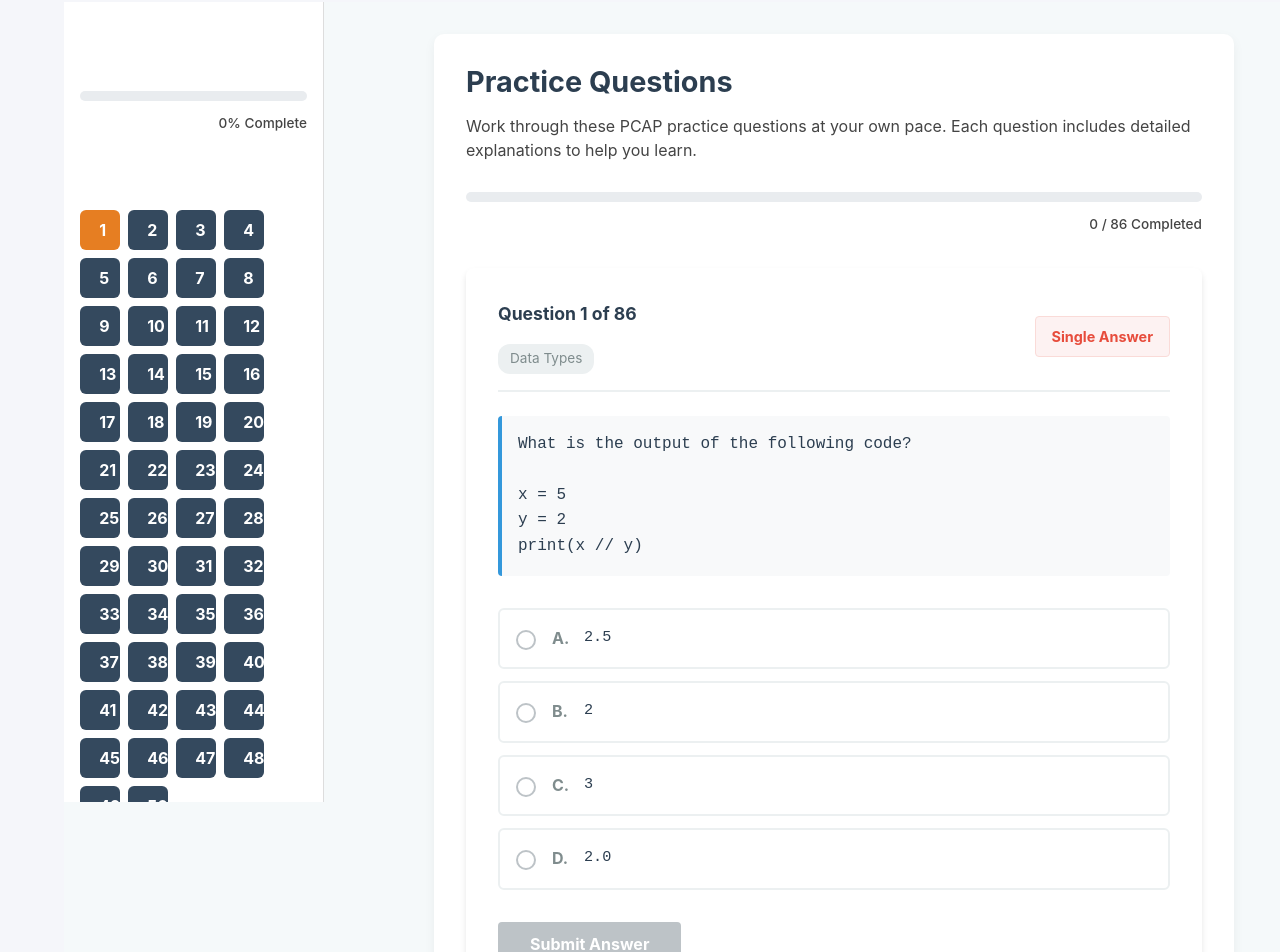
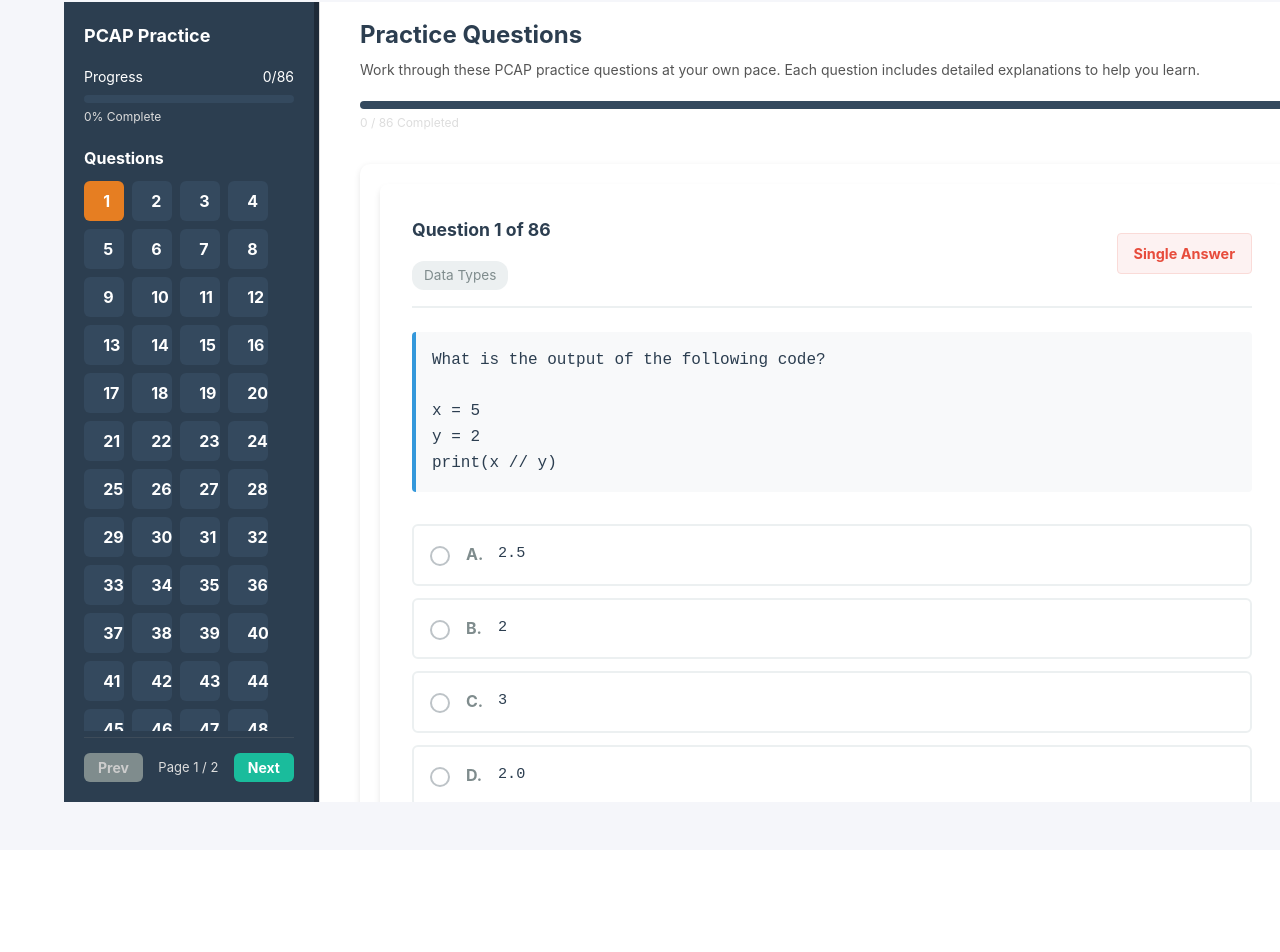
Before and after one commit to 2300031594pranay/pcap-mock-platform, a React (Vite) app: page /practice in a window 1280 px wide. Shown: the part 116-1068 px from the top of the page. After the commit the page ends 966 px from the top, so only its background shows below. Built offline with nearby package versions, Linux system fonts and the light colour scheme.

Commit message:
changed the practicequestion.tsx and css

```diff
--- a/src/components/PractiseSidebar.tsx
+++ b/src/components/PractiseSidebar.tsx
@@ -1,11 +1,10 @@
 import React, { useState } from "react";
-import "./PractiseSidebar.css";
 
 interface PracticeSidebarProps {
   totalQuestions: number;
   currentQuestionIndex: number;
   answeredQuestions: Set<number>;   // ✅ answered but not submitted
-  submittedQuestions: Set<number>;  // ✅ new: fully submitted
+  submittedQuestions: Set<number>;  // ✅ fully submitted
   onQuestionSelect: (index: number) => void;
 }
 
@@ -26,6 +25,152 @@ const PracticeSidebar: React.FC<PracticeSidebarProps> = ({
   const visibleQuestions = Array.from({ length: totalQuestions }, (_, i) => i).slice(start, end);
 
   return (
+    <>
+      {/* ✅ CSS injected directly into component */}
+      <style>{`
+        .practice-sidebar {
+          width: 250px;
+          background: #2c3e50;
+          color: #fff;
+          padding: 20px;
+          height: 100vh;
+          box-sizing: border-box;
+          display: flex;
+          flex-direction: column;
+          justify-content: space-between; /* pagination at bottom */
+        }
+
+        .sidebar-header h2 {
+          margin-bottom: 15px;
+          font-size: 18px;
+        }
+
+        .progress-container {
+          margin-bottom: 20px;
+        }
+
+        .progress-label {
+          display: flex;
+          justify-content: space-between;
+          font-size: 14px;
+        }
+
+        .progress-bar {
+          background: #34495e;
+          border-radius: 6px;
+          height: 8px;
+          margin-top: 6px;
+          overflow: hidden;
+        }
+
+        .progress-fill {
+          background: #1abc9c;
+          height: 100%;
+          transition: width 0.3s ease-in-out;
+        }
+
+        .progress-text {
+          font-size: 12px;
+          margin-top: 4px;
+          color: #ddd;
+        }
+
+        .sidebar-content h3 {
+          font-size: 16px;
+          margin-bottom: 10px;
+        }
+
+        .question-list {
+          display: flex;
+          flex-wrap: wrap;
+          gap: 8px;
+          overflow-y: auto;
+          max-height: calc(100vh - 250px); /* ✅ keeps sidebar scrollable */
+        }
+
+        .question-btn {
+          width: 40px;
+          height: 40px;
+          background: #34495e;
+          color: #fff;
+          border: none;
+          border-radius: 6px;
+          cursor: pointer;
+          font-weight: bold;
+          transition: 0.3s;
+        }
+
+        .question-btn:hover {
+          background: #1abc9c;
+        }
+
+        .question-btn.current {
+          background: #e67e22; /* orange for current */
+        }
+
+        .question-btn.answered {
+          background: #f1c40f; /* yellow for answered but not submitted */
+          color: #000;
+        }
+
+        .question-btn.submitted {
+          background: #2ecc71; /* green for submitted */
+          color: #fff;
+        }
+
+        .pagination-controls {
+          display: flex;
+          justify-content: space-between;
+          align-items: center;
+          margin-top: auto;
+          padding-top: 15px;
+          border-top: 1px solid #3e4c5a;
+        }
+
+        .pagination-controls button {
+          padding: 6px 14px;
+          font-size: 14px;
+          font-weight: bold;
+          border: none;
+          border-radius: 6px;
+          cursor: pointer;
+          transition: 0.2s ease-in-out;
+        }
+
+        .pagination-controls button:disabled {
+          background: #7f8c8d;
+          color: #ccc;
+          cursor: not-allowed;
+        }
+
+        .pagination-controls button:not(:disabled) {
+          background: #1abc9c;
+          color: #fff;
+        }
+
+        .pagination-controls button:not(:disabled):hover {
+          background: #16a085;
+        }
+
+        .pagination-controls span {
+          font-size: 13px;
+          color: #ddd;
+        }
+
+        /* ✅ Mobile responsive */
+        @media (max-width: 768px) {
+          .practice-sidebar {
+            width: 100%;
+            height: auto;
+            max-height: 200px; /* collapsible height */
+          }
+
+          .question-list {
+            max-height: 120px; /* limit inside mobile */
+          }
+        }
+      `}</style>
+
       <div className="practice-sidebar">
         {/* Header */}
         <div className="sidebar-header">
@@ -43,7 +188,9 @@ const PracticeSidebar: React.FC<PracticeSidebarProps> = ({
                 style={{ width: `${progressPercentage}%` }}
               />
             </div>
-          <p className="progress-text">{Math.round(progressPercentage)}% Complete</p>
+            <p className="progress-text">
+              {Math.round(progressPercentage)}% Complete
+            </p>
           </div>
         </div>
 
@@ -55,7 +202,8 @@ const PracticeSidebar: React.FC<PracticeSidebarProps> = ({
               const questionNumber = index + 1;
               const isCurrent = index === currentQuestionIndex;
               const isSubmitted = submittedQuestions.has(questionNumber);
-            const isAnswered = answeredQuestions.has(questionNumber) && !isSubmitted;
+              const isAnswered =
+                answeredQuestions.has(questionNumber) && !isSubmitted;
 
               return (
                 <button
@@ -84,7 +232,8 @@ const PracticeSidebar: React.FC<PracticeSidebarProps> = ({
             Prev
           </button>
           <span>
-          Page {sidebarPage + 1} / {Math.ceil(totalQuestions / QUESTIONS_PER_PAGE)}
+            Page {sidebarPage + 1} /{" "}
+            {Math.ceil(totalQuestions / QUESTIONS_PER_PAGE)}
           </span>
           <button
             onClick={() =>
@@ -96,6 +245,7 @@ const PracticeSidebar: React.FC<PracticeSidebarProps> = ({
           </button>
         </div>
       </div>
+    </>
   );
 };
 
--- a/src/pages/PracticeQuestions.css
+++ b/src/pages/PracticeQuestions.css
@@ -1,162 +1,122 @@
-/* === Layout === */
-.practice-layout {
+.practice-container {
   display: flex;
-  width: 100vw;
-  min-height: 100vh;
-  background-color: #f5f9fa;
+  height: 100vh;  /* full screen height */
+  width: 100vw;   /* full screen width */
+  margin: 0;
+  padding: 0;
+  background: #f9fafb;
+}
+
+/* Sidebar fixed left */
+.sidebar {
+  width: 20%;
+  min-width: 220px;
+  max-width: 300px;
+  background: #1e2a38;
+  color: white;
+  height: 100vh;
+  overflow-y: auto;
+  border-right: 1px solid #ddd;
+}
+
+/* Main content */
+.questions {
+  flex: 1; /* take remaining width */
+  padding: 20px 40px;
+  overflow-y: auto;
+  background: #fff;
+}
+
+/* Page title & desc */
+.page-title {
+  font-size: 24px;
+  font-weight: bold;
+  margin-bottom: 10px;
+  color: #2c3e50;
+}
+
+.page-desc {
+  font-size: 14px;
+  color: #555;
+  margin-bottom: 20px;
+}
+
+/* Progress bar */
+.progress-container {
+  margin-bottom: 20px;
+}
+.progress-bar {
+  background: #e0e0e0;
+  border-radius: 6px;
+  height: 10px;
   overflow: hidden;
 }
-
-/* Sidebar */
-.practice-sidebar {
-  width: 260px;
-  background: #ffffff;
-  border-right: 1px solid #ddd;
-  padding: 1rem;
-  box-sizing: border-box;
-  display: flex;
-  flex-direction: column;
-  gap: 1.5rem;
-  overflow-y: auto;       /* ✅ makes it scrollable */
-  max-height: 100vh;      /* ✅ prevents it from overflowing screen */
+.progress-fill {
+  background: #1abc9c;
+  height: 100%;
+  transition: width 0.3s ease-in-out;
+}
+.progress-text {
+  font-size: 13px;
+  color: #333;
+  margin-top: 6px;
 }
 
-.practice-sidebar h2 {
-  font-size: 1.1rem;
-  margin-bottom: 0.5rem;
-}
-
-/* === Progress Bar (used in both sidebar + main) === */
-.progress-container {
-  display: flex;
-  flex-direction: column;
-  gap: 0.5rem;
-  margin-bottom: 1rem;
-}
-
-.progress-bar {
-  height: 10px;
-  background: #e9ecef;
-  border-radius: 6px;
-  overflow: hidden;
-}
-
-.progress-fill {
-  height: 100%;
-  background: #007bff;
-  transition: width 0.3s ease;
-}
-
-.progress-text {
-  font-size: 0.85rem;
-  font-weight: 500;
-  color: #444;
-  text-align: right;
-}
-
-/* === Question nav inside sidebar === */
-.sidebar-question-grid {
-  display: grid;
-  grid-template-columns: repeat(auto-fill, minmax(40px, 1fr));
-  gap: 0.5rem;
-}
-
-.sidebar-question-btn {
-  padding: 0.6rem;
-  border: 1px solid #cccccc;
-  background: #f8f9fa;
-  border-radius: 6px;
-  font-size: 0.9rem;
-  font-weight: bold;
-  cursor: pointer;
-  transition: all 0.2s ease;
-}
-
-.sidebar-question-btn.active {
-  background: #007bff;
-  color: #fff;
-  border-color: #007bff;
-}
-
-.sidebar-question-btn.completed {
-  background: #d4edda;
-  border-color: #28a745;
-  color: #155724;
-}
-
-.sidebar-question-btn:hover {
-  background: #e2e6ea;
-}
-
-/* === Main content === */
-.practice-main {
-  flex: 1;
-  padding: 2rem;
-  background: #f5f9fa;
-  box-sizing: border-box;
-
-  display: flex;
-  justify-content: center; /* center the content */
-  align-items: flex-start;
-}
-
-.practice-content {
-  max-width: 800px; /* ✅ controls readability */
+/* Question card wrapper */
+.question-section {
   width: 100%;
   background: #fff;
-  padding: 2rem;
+  padding: 20px;
   border-radius: 10px;
-  box-shadow: 0 4px 12px rgba(0, 0, 0, 0.05);
-}
-
-.practice-content h1 {
-  font-size: 1.8rem;
-  margin-bottom: 1rem;
-}
-
-.practice-description {
-  margin-bottom: 1.5rem;
-  font-size: 1rem;
-  color: #444;
-  line-height: 1.5;
-}
-
-/* Question card section */
-.question-section {
-  margin-top: 1.5rem;
+  box-shadow: 0 2px 6px rgba(0,0,0,0.1);
 }
 
 /* Navigation buttons */
 .navigation-buttons {
-  margin-top: 1.5rem;
   display: flex;
   justify-content: space-between;
-  gap: 1rem;
+  margin-top: 20px;
+}
+.btn {
+  padding: 10px 20px;
+  font-size: 14px;
+  font-weight: bold;
+  border: none;
+  border-radius: 6px;
+  cursor: pointer;
+  transition: 0.2s;
+}
+.btn-primary {
+  background: #1abc9c;
+  color: #fff;
+}
+.btn-primary:hover {
+  background: #16a085;
+}
+.btn-secondary {
+  background: #95a5a6;
+  color: #fff;
+}
+.btn-secondary:hover {
+  background: #7f8c8d;
+}
+.btn:disabled {
+  background: #bdc3c7;
+  cursor: not-allowed;
 }
 
-.btn {
-  padding: 0.6rem 1.4rem;
-  border: none;
-  border-radius: 6px;
-  font-size: 1rem;
-  cursor: pointer;
-  transition: all 0.2s ease;
+/* Responsive */
+@media (max-width: 768px) {
+  .practice-container {
+    flex-direction: column;
+  }
+  .sidebar {
+    width: 100%;
+    height: auto;
+    max-width: 100%;
+  }
+  .questions {
+    width: 100%;
+    padding: 15px;
+  }
 }
-
-.btn-primary {
-  background-color: #007bff;
-  color: white;
-}
-
-.btn-primary:hover {
-  background-color: #0069d9;
-}
-
-.btn-secondary {
-  background-color: #6c757d;
-  color: white;
-}
-
-.btn-secondary:hover {
-  background-color: #5a6268;
-}
--- a/src/pages/PracticeQuestions.tsx
+++ b/src/pages/PracticeQuestions.tsx
@@ -19,88 +19,64 @@ export default function PracticeQuestions() {
   const [questions] = useState<Question[]>(questionsData.slice(0, 86));
   const [currentQuestionIndex, setCurrentQuestionIndex] = useState(0);
 
-  // Store answered questions as set of IDs
   const [answeredQuestions, setAnsweredQuestions] = useState<Set<number>>(
     new Set()
   );
-
-  // Store selected answers per question (supporting multi-choice)
   const [selectedAnswersMap, setSelectedAnswersMap] = useState<{
     [key: number]: number[];
   }>({});
 
-  // Load saved progress from localStorage
+  // Load saved progress
   useEffect(() => {
     const savedIndex = localStorage.getItem("practice_current_question_index");
     const savedAnswered = localStorage.getItem("practice_answered_questions");
     const savedSelected = localStorage.getItem("practice_selected_answers");
-
-    console.log("Loading from localStorage:", {
-      savedIndex,
-      savedAnswered,
-      savedSelected,
-    });
 
     if (savedIndex) setCurrentQuestionIndex(parseInt(savedIndex, 10));
     if (savedAnswered) {
       try {
         const answeredArray = JSON.parse(savedAnswered);
         setAnsweredQuestions(new Set(answeredArray));
-      } catch (error) {
-        console.error("Error parsing answered questions:", error);
+      } catch {
         setAnsweredQuestions(new Set());
       }
     }
     if (savedSelected) {
       try {
         setSelectedAnswersMap(JSON.parse(savedSelected));
-      } catch (error) {
-        console.error("Error parsing selected answers:", error);
+      } catch {
         setSelectedAnswersMap({});
       }
     }
   }, []);
 
-  // Save current index
+  // Save progress
   useEffect(() => {
     localStorage.setItem(
       "practice_current_question_index",
       currentQuestionIndex.toString()
     );
-    console.log("Saved current index:", currentQuestionIndex);
   }, [currentQuestionIndex]);
 
-  // Save answered questions
   useEffect(() => {
-    const answeredArray = Array.from(answeredQuestions);
     localStorage.setItem(
       "practice_answered_questions",
-      JSON.stringify(answeredArray)
+      JSON.stringify(Array.from(answeredQuestions))
     );
-    console.log("Saved answered questions:", answeredArray);
   }, [answeredQuestions]);
 
-  // Save selected answers map
   useEffect(() => {
     localStorage.setItem(
       "practice_selected_answers",
       JSON.stringify(selectedAnswersMap)
     );
-    console.log("Saved selected answers:", selectedAnswersMap);
   }, [selectedAnswersMap]);
 
-  // Handle answer submission from QuestionCard
-  const handleAnswerSubmit = (
-    questionId: number,
-    selectedOptions: number[]
-  ) => {
-    // Save selected options
+  const handleAnswerSubmit = (questionId: number, selectedOptions: number[]) => {
     setSelectedAnswersMap((prev) => ({
       ...prev,
       [questionId]: selectedOptions,
     }));
-
-    // Mark question as answered
     setAnsweredQuestions((prev) => {
       const updated = new Set(prev);
       updated.add(questionId);
@@ -117,12 +93,12 @@ export default function PracticeQuestions() {
     if (currentQuestionIndex > 0) setCurrentQuestionIndex((prev) => prev - 1);
   };
 
-  // Calculate progresssss
   const progress = (answeredQuestions.size / questions.length) * 100;
 
   return (
-    <div className="practice-layout">
-      {/* Sidebar */}
+    <div className="practice-container">
+      {/* Sidebar fixed left */}
+      <div className="sidebar">
         <PracticeSidebar
           totalQuestions={questions.length}
           currentQuestionIndex={currentQuestionIndex}
@@ -130,12 +106,12 @@ export default function PracticeQuestions() {
           submittedQuestions={answeredQuestions}
           onQuestionSelect={goToQuestion}
         />
+      </div>
 
       {/* Main content */}
-      <div className="practice-main">
-        <div className="practice-content">
-          <h1>Practice Questions</h1>
-          <p className="practice-description">
+      <div className="questions">
+        <h1 className="page-title">Practice Questions</h1>
+        <p className="page-desc">
           Work through these PCAP practice questions at your own pace. Each
           question includes detailed explanations to help you learn.
         </p>
@@ -153,12 +129,12 @@ export default function PracticeQuestions() {
           </p>
         </div>
 
+        {/* Question */}
         <div className="question-section">
           <QuestionCard
             question={questions[currentQuestionIndex]}
             questionNumber={currentQuestionIndex + 1}
             totalQuestions={questions.length}
-              // Remove isCorrect from onAnswerSubmit prop
             onAnswerSubmit={(questionId, selectedOptions) =>
               handleAnswerSubmit(questionId, selectedOptions)
             }
@@ -167,18 +143,20 @@ export default function PracticeQuestions() {
                 ? {
                     questionId: questions[currentQuestionIndex].id,
                     selectedAnswers:
-                        selectedAnswersMap[questions[currentQuestionIndex].id],
+                      selectedAnswersMap[
+                        questions[currentQuestionIndex].id
+                      ],
                     isCorrect:
-                        questions[currentQuestionIndex].correctAnswers
-                          .length ===
-                          selectedAnswersMap[questions[currentQuestionIndex].id]
-                            .length &&
+                      questions[currentQuestionIndex].correctAnswers.length ===
+                        selectedAnswersMap[
+                          questions[currentQuestionIndex].id
+                        ].length &&
                       selectedAnswersMap[
                         questions[currentQuestionIndex].id
                       ].every((ans: number) =>
-                          questions[
-                            currentQuestionIndex
-                          ].correctAnswers.includes(ans)
+                        questions[currentQuestionIndex].correctAnswers.includes(
+                          ans
+                        )
                       ),
                   }
                 : undefined
@@ -186,6 +164,7 @@ export default function PracticeQuestions() {
             showExplanation={true}
           />
 
+          {/* Navigation */}
           <div className="navigation-buttons">
             <button
               className="btn btn-secondary"
@@ -205,6 +184,5 @@ export default function PracticeQuestions() {
         </div>
       </div>
     </div>
-    </div>
   );
 }
```
Lines whose indentation alone changed are shown as unchanged.
